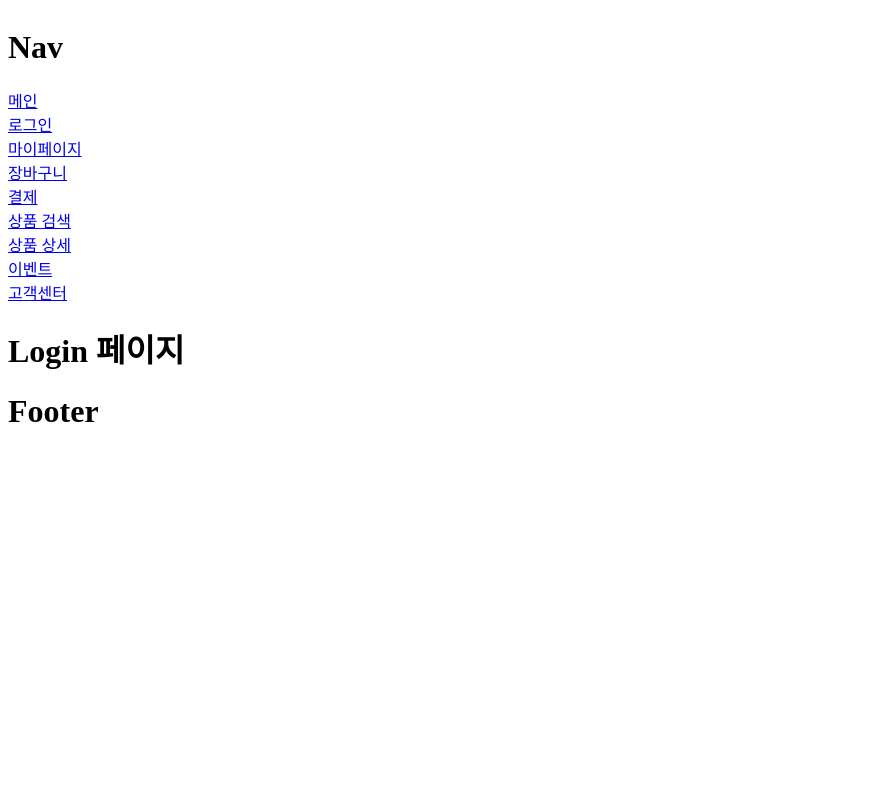
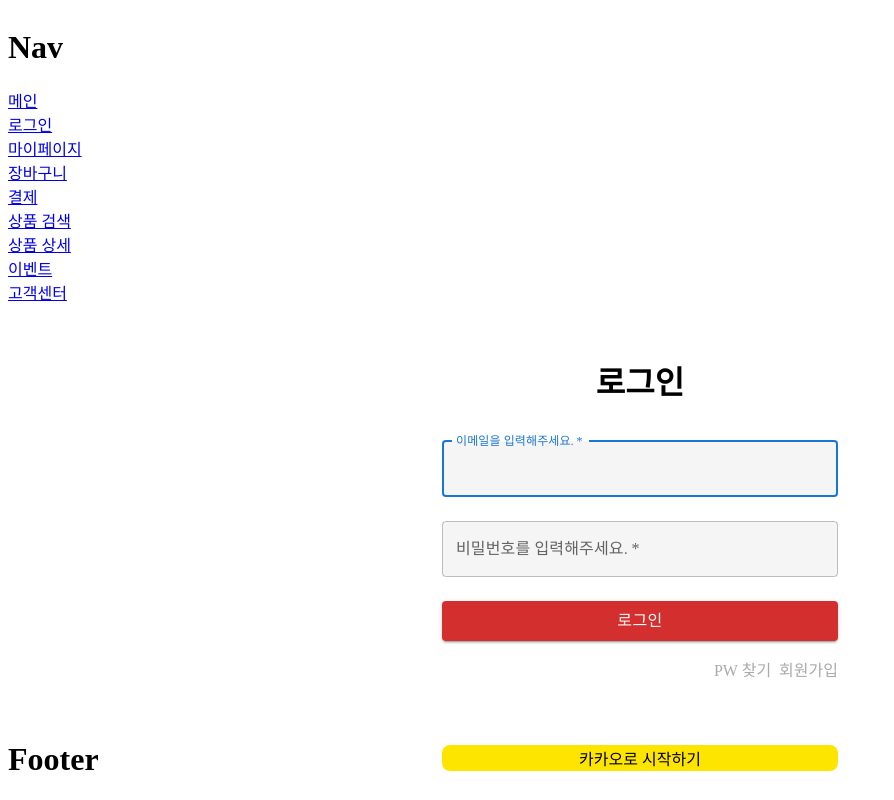
Before and after one commit to ehddn5252/AbuyZ, a Next.js app in the folder front/: page /login in a window 1280 px wide. Shown: the whole page, without its empty margins (0-894 px from the left). Built offline with nearby package versions, Linux system fonts and the light colour scheme; a web font is replaced by a local one.

Commit message:
:sparkles: login UI

```diff
--- a/front/pages/login.js
+++ b/front/pages/login.js
@@ -1,9 +1,94 @@
 import React from "react";
+import Container from "@mui/material/Container";
+import Button from "@mui/material/Button";
+import TextField from "@mui/material/TextField";
+import Link from "@mui/material/Link";
+import Grid from "@mui/material/Grid";
 
 export default function Login() {
   return (
-    <div>
-      <h1> Login 페이지</h1>
-    </div>
+    <Container
+      component="main"
+      maxWidth="xs"
+      sx={{
+        display: "flex",
+        flexDirection: "column",
+        alignItems: "center",
+        marginTop: "1rem",
+        padding: "1rem",
+        height: "50vh",
+        borderRadius: "2rem",
+      }}
+    >
+      <h1>로그인</h1>
+      <TextField
+        margin="normal"
+        required
+        fullWidth
+        id="email"
+        label="이메일을 입력해주세요."
+        name="email"
+        autoComplete="email"
+        autoFocus
+        sx={{ backgroundColor: "#F5F5F5" }}
+      />
+      <TextField
+        margin="normal"
+        required
+        fullWidth
+        name="password"
+        label="비밀번호를 입력해주세요."
+        type="password"
+        id="password"
+        autoComplete="current-password"
+        sx={{ backgroundColor: "#F5F5F5" }}
+      />
+      <Button
+        fullWidth
+        href="/"
+        color="error"
+        variant="contained"
+        sx={{ height: "3rem", marginTop: "1rem", fontSize: "1rem" }}
+      >
+        로그인
+      </Button>
+      <Grid container justifyContent="flex-end" sx={{ margin: "1rem" }}>
+        <Link
+          href="/pwf"
+          sx={{
+            color: "#AAAAAA",
+            marginRight: "0.5rem",
+            textDecorationLine: "none",
+            fontSize: "1rem",
+          }}
+        >
+          PW 찾기
+        </Link>
+        <Link
+          href="/signup"
+          sx={{
+            color: "#AAAAAA",
+            textDecorationLine: "none",
+            fontSize: "1rem",
+          }}
+        >
+          회원가입
+        </Link>
+      </Grid>
+      <button
+        style={{
+          height: "3rem",
+          width: "100%",
+          backgroundColor: "#FEE500",
+          border: "none",
+          borderRadius: "0.5rem",
+          fontSize: "1rem",
+          cursor: "pointer",
+          marginTop: "3rem",
+        }}
+      >
+        카카오로 시작하기
+      </button>
+    </Container>
   );
 }
```
